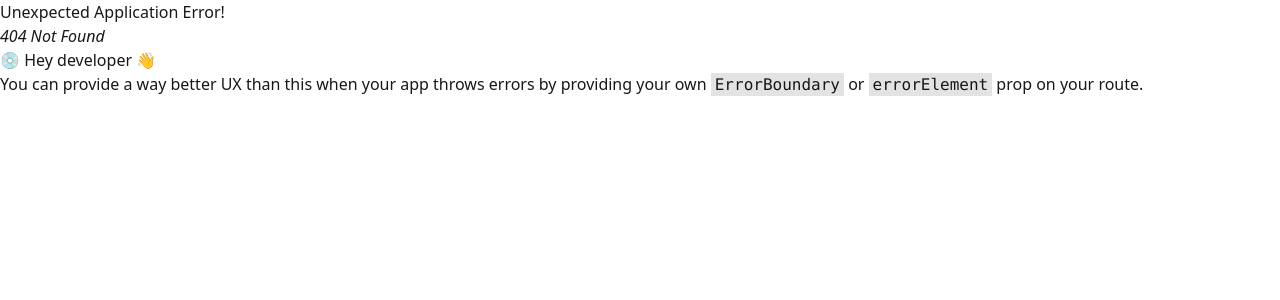
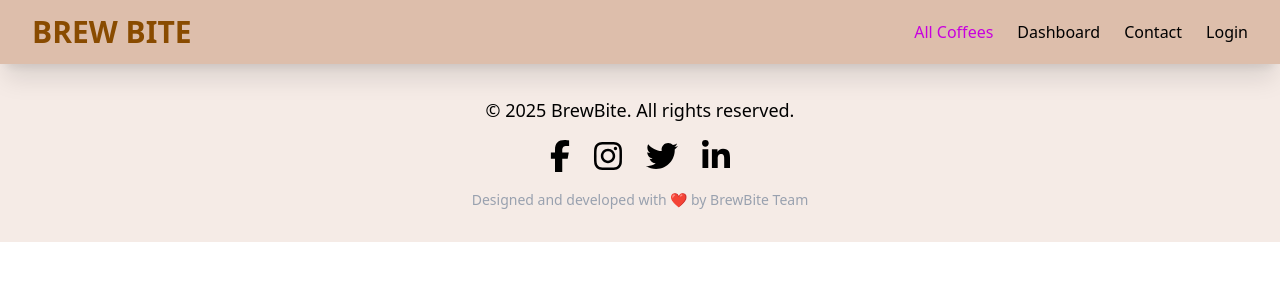
Before and after one commit to Amit-Biswas-WD/brewbite-client-side, a React (Vite) app: page /alCoffees in a window 1280 px wide. Before the commit this address had no page. Shown: the top 300 px of the page. Built offline with nearby package versions, Linux system fonts and the light colour scheme.

Commit message:
Footer 2

```diff
--- /dev/null
+++ b/src/pages/Coffees/Coffees.jsx
@@ -0,0 +1,7 @@
+const Coffees = () => {
+  return (
+    <div>Coffees</div>
+  )
+}
+
+export default Coffees
--- a/src/pages/Home/Footer/Footer.jsx
+++ /dev/null
@@ -1,53 +0,0 @@
-import { FontAwesomeIcon } from "@fortawesome/react-fontawesome";
-import { faFacebookF, faInstagram, faTwitter, faLinkedinIn } from "@fortawesome/free-brands-svg-icons";
-
-const Footer = () => {
-  return (
-    <div className="bg-brown-800 text-black py-8 px-4 sm:px-6 lg:px-8">
-      <div className="max-w-7xl mx-auto text-center">
-        <p className="text-lg font-medium mb-4">
-          &copy; 2025 BrewBite. All rights reserved.
-        </p>
-        <div className="flex justify-center space-x-6 mb-4">
-          <a
-            href="https://www.facebook.com/BrewBite"
-            target="_blank"
-            rel="noopener noreferrer"
-            className="text-black hover:text-brown-300 transition duration-300"
-          >
-            <FontAwesomeIcon icon={faFacebookF} size="2x" />
-          </a>
-          <a
-            href="https://www.instagram.com/BrewBite"
-            target="_blank"
-            rel="noopener noreferrer"
-            className="text-black hover:text-brown-300 transition duration-300"
-          >
-            <FontAwesomeIcon icon={faInstagram} size="2x" />
-          </a>
-          <a
-            href="https://www.twitter.com/BrewBite"
-            target="_blank"
-            rel="noopener noreferrer"
-            className="text-black hover:text-brown-300 transition duration-300"
-          >
-            <FontAwesomeIcon icon={faTwitter} size="2x" />
-          </a>
-          <a
-            href="https://www.linkedin.com/company/BrewBite"
-            target="_blank"
-            rel="noopener noreferrer"
-            className="text-black hover:text-brown-300 transition duration-300"
-          >
-            <FontAwesomeIcon icon={faLinkedinIn} size="2x" />
-          </a>
-        </div>
-        <p className="text-sm text-gray-400">
-          Designed and developed with ❤️ by BrewBite Team
-        </p>
-      </div>
-    </div>
-  );
-};
-
-export default Footer;
--- a/src/pages/Home/Home.jsx
+++ b/src/pages/Home/Home.jsx
@@ -1,6 +1,5 @@
 import Categories from "./Categories/Categories";
 import FeaturedCoffees from "./featuredCoffees/FeaturedCoffees";
-import Footer from "./Footer/Footer";
 import Hero from "./Hero/Hero";
 import Newsletter from "./Newsletter/Newsletter";
 import Testimonials from "./Testimonials/Testimonials";
@@ -13,7 +12,6 @@ const Home = () => {
       <FeaturedCoffees/>
       <Testimonials/>
       <Newsletter/>
-      <Footer/>
     </div>
   );
 };
--- a/src/routes/Routes.jsx
+++ b/src/routes/Routes.jsx
@@ -1,6 +1,7 @@
 import { createBrowserRouter } from "react-router-dom";
 import Home from "../pages/Home/Home";
 import Main from "../layout/Main";
+import Coffees from "../pages/Coffees/Coffees";
 
 export const router = createBrowserRouter([
   {
@@ -11,6 +12,10 @@ export const router = createBrowserRouter([
         path: "/",
         element: <Home />,
       },
+      {
+        path: "/alCoffees",
+        element: <Coffees />,
+      },
     ],
   },
 ]);
--- a/src/shared/Footer/Footer.jsx
+++ b/src/shared/Footer/Footer.jsx
@@ -1,7 +1,53 @@
+import { FontAwesomeIcon } from "@fortawesome/react-fontawesome";
+import { faFacebookF, faInstagram, faTwitter, faLinkedinIn } from "@fortawesome/free-brands-svg-icons";
+
 const Footer = () => {
   return (
-    <div>Footer</div>
-  )
-}
+    <div className="mt-10  bg-[#f5ebe6] text-black py-8 px-4 sm:px-6 lg:px-8">
+      <div className="max-w-7xl mx-auto text-center">
+        <p className="text-lg font-medium mb-4">
+          &copy; 2025 BrewBite. All rights reserved.
+        </p>
+        <div className="flex justify-center space-x-6 mb-4">
+          <a
+            href="https://www.facebook.com/BrewBite"
+            target="_blank"
+            rel="noopener noreferrer"
+            className="text-black hover:text-brown-300 transition duration-300"
+          >
+            <FontAwesomeIcon icon={faFacebookF} size="2x" />
+          </a>
+          <a
+            href="https://www.instagram.com/BrewBite"
+            target="_blank"
+            rel="noopener noreferrer"
+            className="text-black hover:text-brown-300 transition duration-300"
+          >
+            <FontAwesomeIcon icon={faInstagram} size="2x" />
+          </a>
+          <a
+            href="https://www.twitter.com/BrewBite"
+            target="_blank"
+            rel="noopener noreferrer"
+            className="text-black hover:text-brown-300 transition duration-300"
+          >
+            <FontAwesomeIcon icon={faTwitter} size="2x" />
+          </a>
+          <a
+            href="https://www.linkedin.com/company/BrewBite"
+            target="_blank"
+            rel="noopener noreferrer"
+            className="text-black hover:text-brown-300 transition duration-300"
+          >
+            <FontAwesomeIcon icon={faLinkedinIn} size="2x" />
+          </a>
+        </div>
+        <p className="text-sm text-gray-400">
+          Designed and developed with ❤️ by BrewBite Team
+        </p>
+      </div>
+    </div>
+  );
+};
 
-export default Footer
+export default Footer;
--- a/src/shared/Navbar/Navbar.jsx
+++ b/src/shared/Navbar/Navbar.jsx
@@ -10,9 +10,9 @@ const Navbar = () => {
   const navItems = [
     { name: "", path: "/" },
     { name: "All Coffees", path: "/alCoffees" },
-    { name: "Login", path: "/login" },
     { name: "Dashboard", path: "/dashboard" },
     { name: "Contact", path: "/contact" },
+    { name: "Login", path: "/login" },
   ];
 
   // Scroll listener
@@ -57,8 +57,8 @@ const Navbar = () => {
                     key={item.name}
                     to={item.path}
                     className={`${
-                      isActive ? "text-green-400" : "text-black"
-                    } hover:text-green-400 font-normal transition-all duration-300`}
+                      isActive ? "text-fuchsia-600" : "text-black"
+                    } hover:text-fuchsia-600 font-normal transition-all duration-300`}
                   >
                     {item.name}
                   </Link>
```
